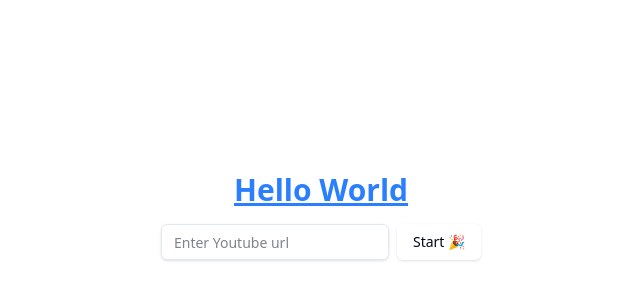
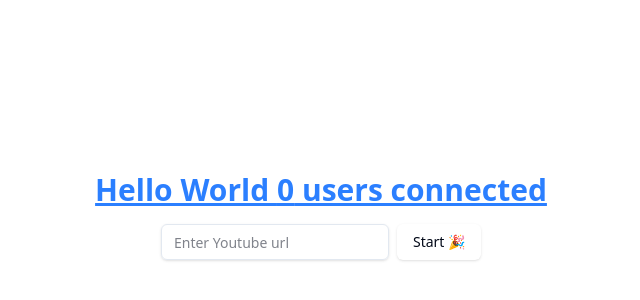
Before and after one commit to sharabhh/watch-party-app, a React app in the folder frontend/: page / in a window 1280 px wide. Shown: the part 184-484 px from the top of the page, without its empty margins (319-959 px from the left). Built offline with nearby package versions, Linux system fonts and the light colour scheme; no server answers; the HTML template or start-up script is replaced by a standard one.

Commit message:
Integrate socket.io-client for real-time user connection updates in App component

```diff
--- a/frontend/package.json
+++ b/frontend/package.json
@@ -17,6 +17,7 @@
     "react": "^19.1.1",
     "react-dom": "^19.1.1",
     "react-player": "^3.3.3",
+    "socket.io-client": "^4.8.1",
     "tailwind-merge": "^3.3.1",
     "tailwindcss": "^4.1.16"
   },
--- a/frontend/src/App.jsx
+++ b/frontend/src/App.jsx
@@ -1,24 +1,42 @@
 import { Button } from "@/components/ui/button";
 import { Input } from "@/components/ui/input";
-import { useState } from "react";
+import { useState, useEffect } from "react";
 import ReactPlayer from "react-player";
+import { io } from "socket.io-client";
+
+const socket = io("http://localhost:3000");
 
 function App() {
   const [youtubeUrl, setYoutubeUrl] = useState("");
+  const [connectedUsers, setConnectedUsers] = useState([]);
   console.log(youtubeUrl);
+
+  useEffect(() => {
+    socket.on("connect", () => {
+      console.log("connected to server");
+      socket.on("users", (users) => {
+        console.log("users", users);
+        setConnectedUsers(users);
+      });
+    });
+  }, []);
+
   return (
     <>
       <div className="flex min-h-screen flex-col items-center justify-center gap-4">
         <h1 className="text-3xl font-bold text-blue-500 underline">
-          Hello World
+          Hello World {connectedUsers.length} users connected
         </h1>
         <div className="flex gap-2">
-          <Input type="text" placeholder="Enter Youtube url" value={youtubeUrl} onChange={(e) => setYoutubeUrl(e.target.value)} />
+          <Input
+            type="text"
+            placeholder="Enter Youtube url"
+            value={youtubeUrl}
+            onChange={(e) => setYoutubeUrl(e.target.value)}
+          />
           <Button>Start 🎉</Button>
         </div>
-        {youtubeUrl && (
-          <ReactPlayer src={youtubeUrl} />
-        )}
+        {youtubeUrl && <ReactPlayer src={youtubeUrl} />}
       </div>
     </>
   );
```
Also changed, not shown: 1 other file (tests, documents, lock files or other folders).
